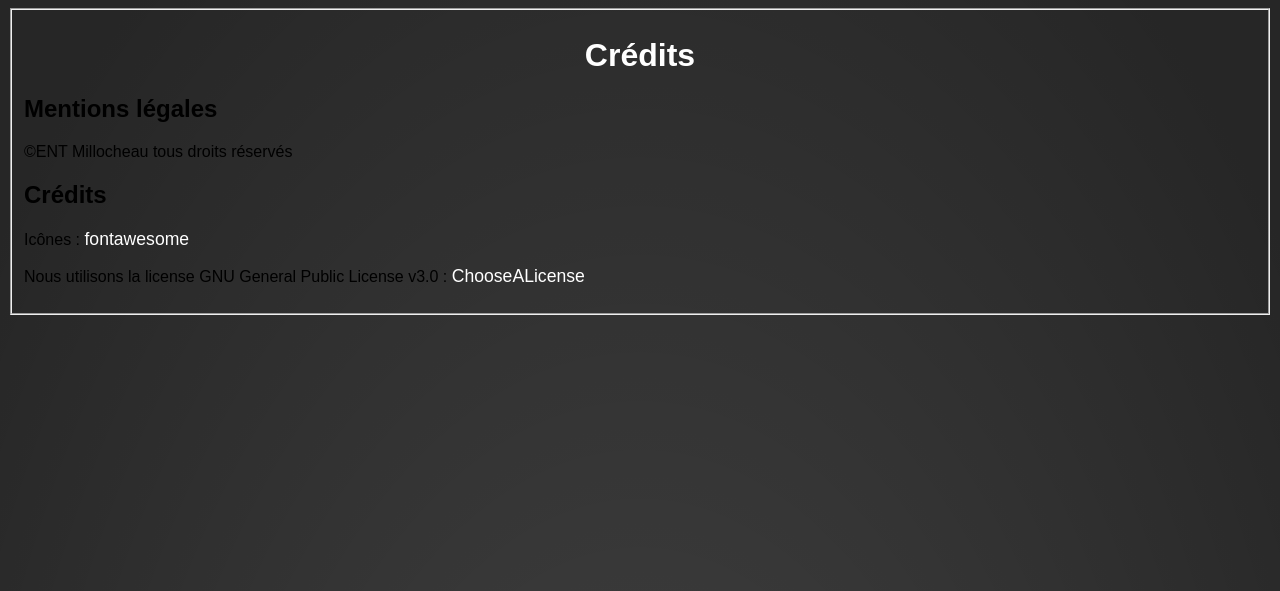
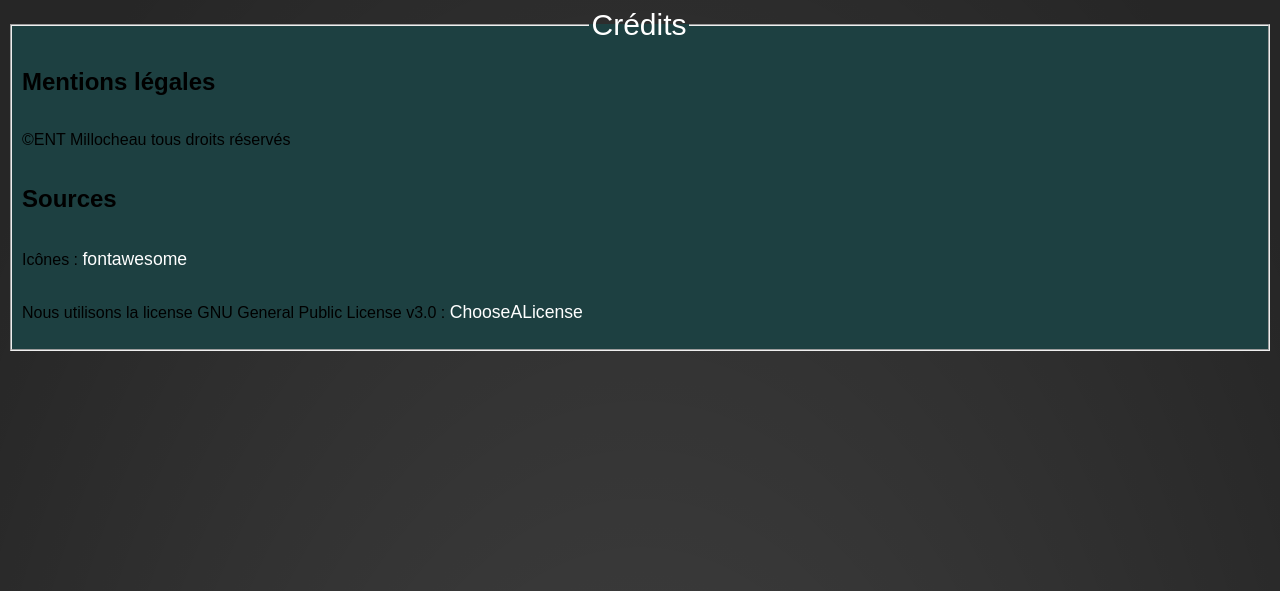
Before and after one commit to MatteoLanglois/ProjetWebL1, a PHP site: page /credits.html in a window 1280 px wide. Shown: the top 591 px of the page. Run offline with PHP 8.4, Linux system fonts and the light colour scheme.

Commit message:
Crédits&style
modified style.css (classes legend and legal)
modified credits (align with other pages design)

```diff
--- a/Maquette/credits.html
+++ b/Maquette/credits.html
@@ -2,15 +2,15 @@
 <html lang="fr" dir="ltr">
   <head>
     <meta charset="utf-8">
-    <link rel="stylesheet" href="../style.css">
+    <link rel="stylesheet" href="style.css">
     <title>Crédits</title>
   </head>
   <body>
     <fieldset class="legal">
-      <h1 class=Title>Crédits</h1>
+      <legend class=legend>Crédits</legend>
       <h2>Mentions légales</h2>
       <p>©ENT Millocheau tous droits réservés</p>
-      <h2>Crédits</h2>
+      <h2>Sources</h2>
       <p>Icônes : <a href="https://fontawesome.com/icons?d=gallery&p=2&m=free">fontawesome</a></p>
       <p>Nous utilisons la license GNU General Public License v3.0 : <a href="https://choosealicense.com/license/gpl-3.0/">ChooseALicense</a></p>
     </fieldset>
--- a/Maquette/style.css
+++ b/Maquette/style.css
@@ -108,3 +108,18 @@ input[type=button], input[type=submit]{
   border-style: hidden;
   margin-left: 15px;
 }
+
+.legend{
+  text-align: center;
+  color: white;
+  font-size: 30px;
+}
+
+.legal{
+  background-color: rgb(29, 64, 65);
+  display: flex;
+  flex-direction: column;
+  justify-content: space-between;
+  text-align: left;
+  padding-left: 10px;
+}
```
